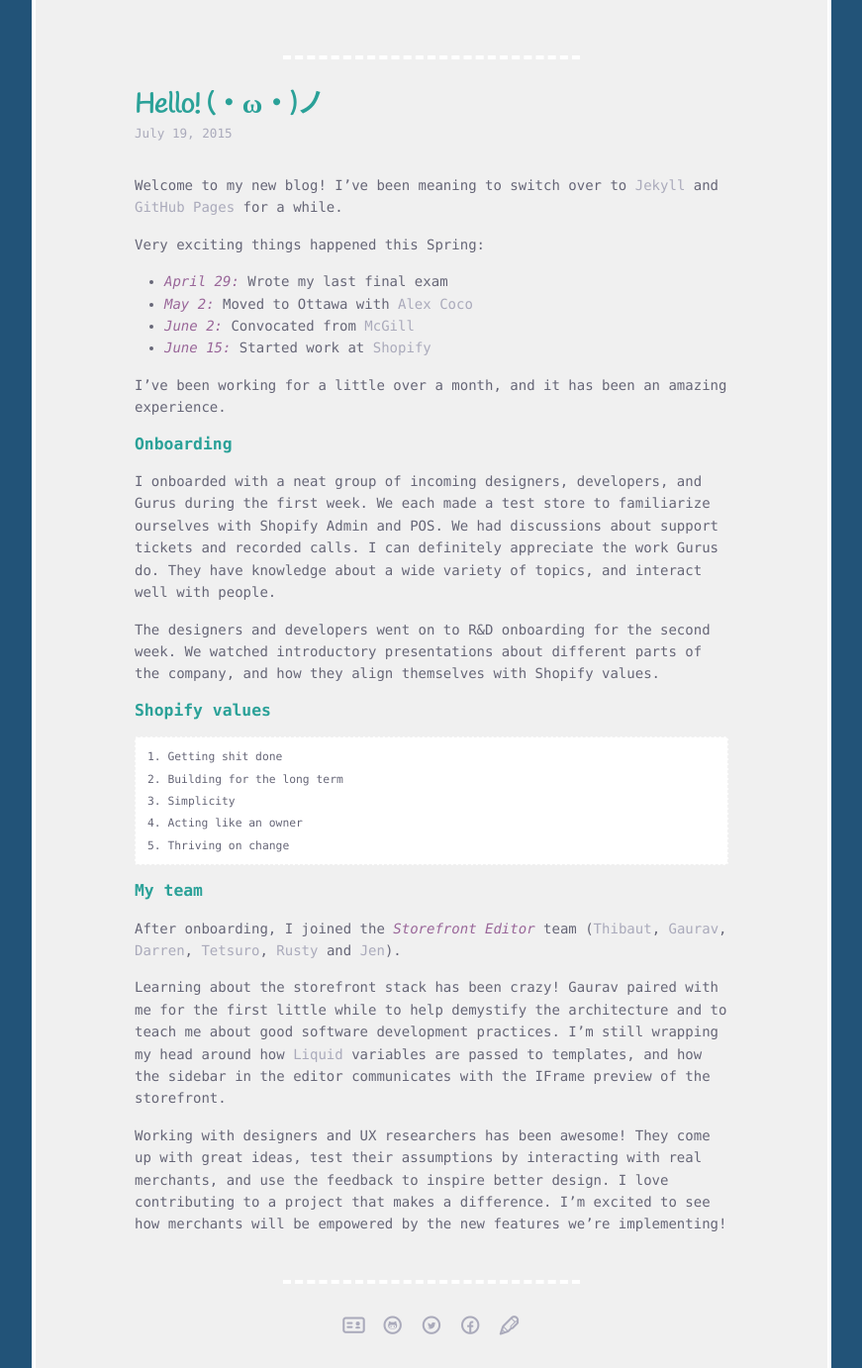
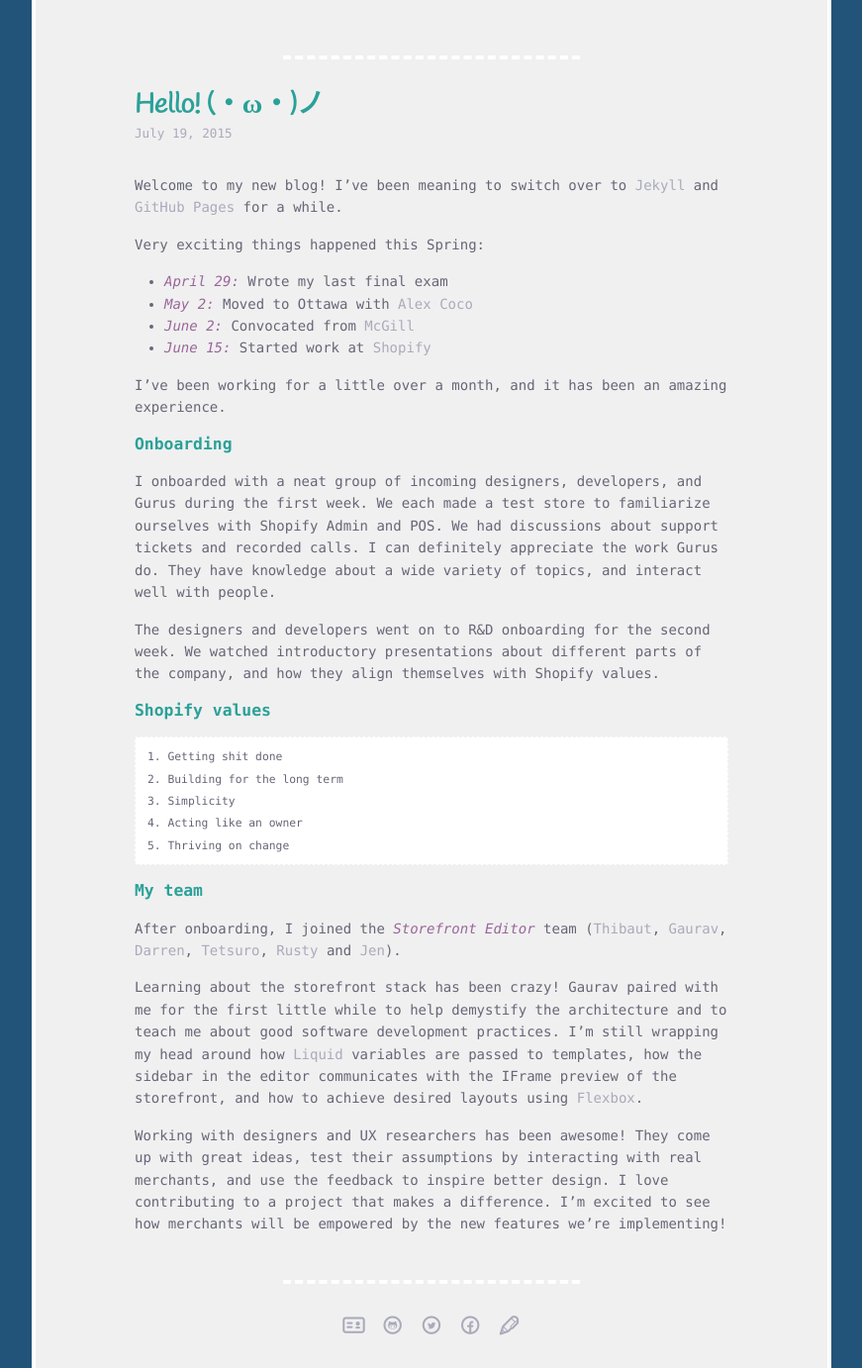
Before and after one commit to quelledanielle/quelledanielle.github.io, a Jekyll site: the page built from _posts/2015-06-24-hello.markdown, in a window 1280 px wide, cut to the strip 242-1624 px from the top of the page. Shown: the whole strip at 99% size, without its empty margins (204-1075 px from the left). Built offline with Jekyll 4.4.1, drawn with Linux system fonts in a browser that asks for light colours.

Commit message:
Blog stuff

```diff
--- a/Gemfile
+++ b/Gemfile
@@ -1,2 +1,4 @@
 source 'https://rubygems.org'
+gem 'autoprefixer-rails'
 gem 'github-pages'
+gem 'jekyll-assets'
--- a/_posts/2015-06-24-hello.markdown
+++ b/_posts/2015-06-24-hello.markdown
@@ -33,6 +33,6 @@
 
 After onboarding, I joined the *Storefront Editor* team ([Thibaut](https://twitter.com/tibc), [Gaurav](https://twitter.com/gauravmc), [Darren](https://twitter.com/73rhodes), [Tetsuro](https://twitter.com/t3tchi), [Rusty](https://twitter.com/Russell_Baylis) and [Jen](https://twitter.com/jenchow)).
 
-Learning about the storefront stack has been crazy! Gaurav paired with me for the first little while to help demystify the architecture and to teach me about good software development practices. I'm still wrapping my head around how [Liquid](https://github.com/Shopify/liquid) variables are passed to templates, and how the sidebar in the editor communicates with the IFrame preview of the storefront.
+Learning about the storefront stack has been crazy! Gaurav paired with me for the first little while to help demystify the architecture and to teach me about good software development practices. I'm still wrapping my head around how [Liquid](https://github.com/Shopify/liquid) variables are passed to templates, how the sidebar in the editor communicates with the IFrame preview of the storefront, and how to achieve desired layouts using [Flexbox](http://philipwalton.github.io/solved-by-flexbox/).
 
 Working with designers and UX researchers has been awesome! They come up with great ideas, test their assumptions by interacting with real merchants, and use the feedback to inspire better design. I love contributing to a project that makes a difference. I'm excited to see how merchants will be empowered by the new features we're implementing!
--- a/_sass/_layout.scss
+++ b/_sass/_layout.scss
@@ -64,10 +64,10 @@
  * Wrapper
  */
 .wrapper {
-  display: -webkit-flex;
-  -webkit-flex-direction: column;
-  -webkit-align-items: center;
-  -webkit-justify-content: center;
+  display: flex;
+  flex-direction: column;
+  align-items: center;
+  justify-content: center;
 
   display: flex;
   flex-direction: column;
@@ -86,8 +86,12 @@
  * Site
  */
 .site-header {
-  -webkit-flex: 0 0 auto;
   flex: 0 0 auto;
+  flex: 0 0 auto;
+}
+
+.site-title {
+  margin: 0;
 }
 
 .site-footer {
@@ -105,7 +109,6 @@
  * Page
  */
 .page-content {
-  -webkit-flex: 0 0 auto;
   flex: 0 0 auto;
 }
 
@@ -115,7 +118,7 @@
 }
 
 .post-list {
-  margin: $spacing-unit 0;
+  margin: 0;
   list-style: none;
 }
 
@@ -152,8 +155,6 @@
   margin: $spacing-unit auto;
   border: 4px solid #fff;
   border-radius: 100px;
-  -moz-border-radius: 100px;
-  -webkit-border-radius: 100px;
   background-image: url('http://gravatar.com/avatar/fe67e5a476d623d62745556431f77f9c?s=200');
   background-repeat: no-repeat;
 }
```
Also changed, not shown: Gemfile.lock.
